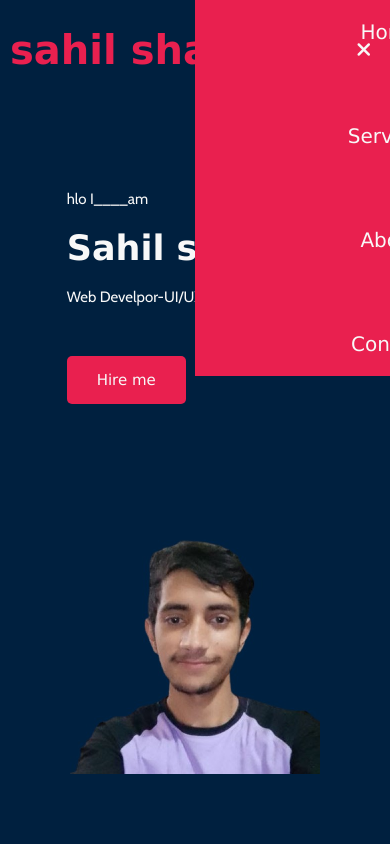
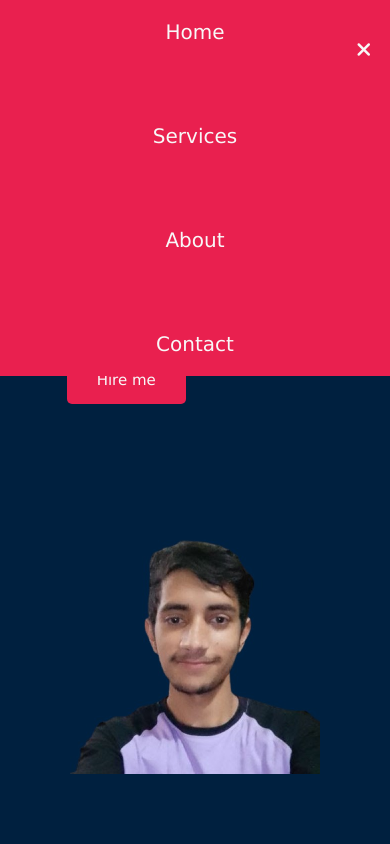
Before and after one commit to sahilsharma6/Sahilsharma, a plain HTML site: page index.html in a window 390 px wide. Both pictures are taken after a click on the element 361 px from the left and 50 px from the top of the page. Shown: the top 844 px of the page. Drawn offline with nearby package versions, Linux system fonts and the light colour scheme; a web font is replaced by a local one.

Commit message:
navbar fix for mobile

```diff
--- a/mediaQ.css
+++ b/mediaQ.css
@@ -29,20 +29,19 @@
          position: absolute;
          top: -1000%;
          /* top: 0; */
-         left: 50%;
-         transform: translateX(-50%);
+         /* left: 100%; */
+         /* transform: translateX(-50%); */
          background-color:var(--main);
          color: #00203FFF;
          width: 100%;
          z-index: 1;
-         transition: 0.5s linear;
      }
      header .navbar li .hover-links:hover{
          color: var(--primary);
 
      }
 
-     header .nav .active{
+     header .nav .navbar.active{
             top: 0;
      }
  }
```
